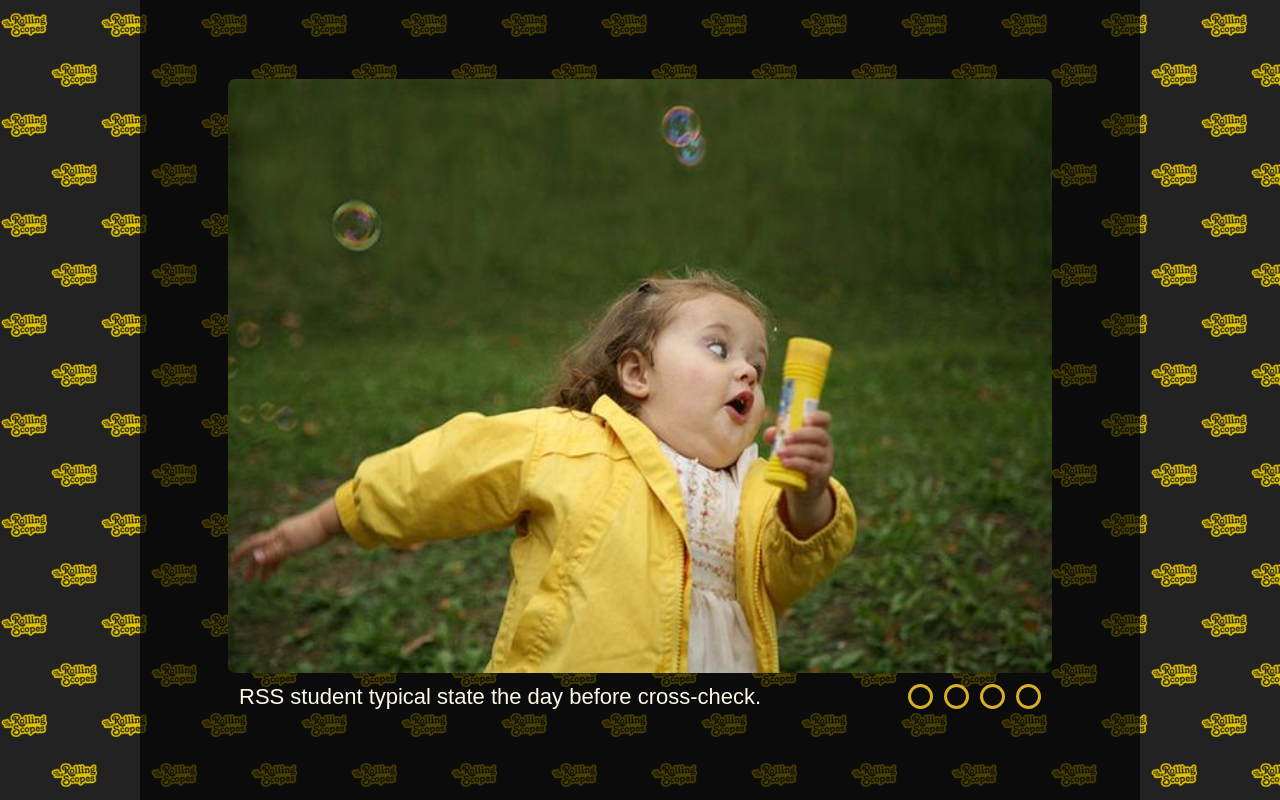
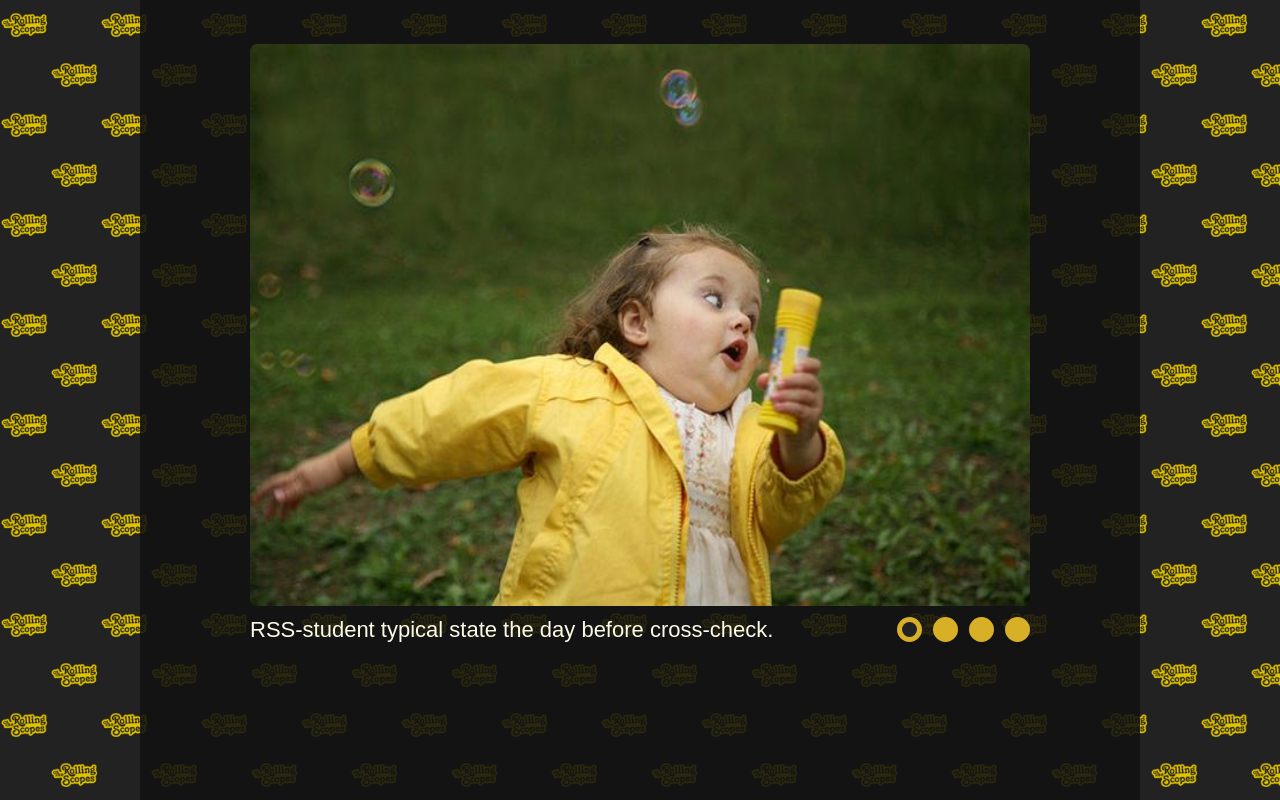
Before and after one commit to jaysuno0/cssMemSlider, a plain HTML site: page cssMemSlider/index.html in a window 1280 px wide. Drawn offline with Linux system fonts and the light colour scheme.

Commit message:
feat: make text change when click controls (Sun May 15 10:55:39 RTZ 2022)

```diff
--- a/cssMemSlider/index.html
+++ b/cssMemSlider/index.html
@@ -9,7 +9,7 @@
 </head>
 <body>
   <div class="container">
-    <input id="control-1" class="control" type="radio" name="gallery-controller">
+    <input id="control-1" class="control" type="radio" name="gallery-controller" checked>
     <input id="control-2" class="control" type="radio" name="gallery-controller">
     <input id="control-3" class="control" type="radio" name="gallery-controller">
     <input id="control-4" class="control" type="radio" name="gallery-controller">
@@ -19,17 +19,22 @@
         <img class="gallery__image" src="img/deadline.jpg" alt="running girl meme image">
       </div>
       <div class="gallery__image-wrapper">
-        <img class="gallery__image" src="img/error.jpg" alt="crying peter parker meme imgage">
+        <img class="gallery__image" src="img/student1.jpg" alt="crying face image">
       </div>
       <div class="gallery__image-wrapper">
         <img class="gallery__image" src="img/rs.jpg" alt="sponge bob weak vs strong meme image">
       </div>
       <div class="gallery__image-wrapper">
-        <img class="gallery__image" src="img/student1.jpg" alt="crying face image">
+        <img class="gallery__image" src="img/auto-test.jpg" alt="crying peter parker meme imgage">
       </div>
     </div>
 
-    <p class="text">RSS student typical state the day before cross-check.</p>
+    <div class="text-wrapper">
+      <p id="text-1" class="text">RSS-student typical state the day before cross-check.</p>
+      <p id="text-2" class="text">When you first get to know who is student1.</p>
+      <p id="text-3" class="text">Programmers after frontend course vs programmers after RSS frontend course.</p>
+      <p id="text-4" class="text">When you get 100% for auto-test.</p>
+    </div>
   </div>
 </body>
 </html>
--- a/cssMemSlider/style.css
+++ b/cssMemSlider/style.css
@@ -4,13 +4,18 @@
   --border-large: 6px solid var(--accent);
 
   --padding-standard: 0.5rem;
+  --padding-large: 1rem;
   --control-size: 25px;
 
   --dark-gray: #222;
-  --dark-transparent: #000a;
+  --dark-transparent: #111d;
   --white: #fff;
   --accent: #d8b028;
   --text-color: #fdf9e7;
+
+  --transition-standard: 300ms;
+  --transition-large: 1100ms;
+  --transition-large-extra: 1600ms;
 }
 
 * {
@@ -32,16 +37,15 @@ body {
 
 .container {
   display: flex;
-  align-content: center;
-  align-items: center;
-  justify-content: flex-end;
+  align-content: flex-start;
   flex-wrap: wrap;
   max-width: 1000px;
 
   width: 100%;
+  height: auto;
   min-height: 100vh;
   margin: 0 auto;
-  padding: var(--padding-standard) 4rem;
+  padding: 2rem 4rem;
 
   background: var(--dark-transparent);
 }
@@ -50,30 +54,35 @@ body {
 .gallery {
   display: flex;
   margin: 0 auto;
-  width: var(--gallery-width);
+  margin-bottom: var(--padding-standard);
   overflow: hidden;
 }
 .gallery__image-wrapper {
   width: 100%;
+  padding: 0 var(--padding-large);
   min-width: 100%;
 
   display: flex;
   justify-content: center;
-  height: auto;
 
-  transition: 1s;
+  transition: var(--transition-large);
 }
 .gallery__image{
-  max-width: 100%;
+  width: 100%;
   border-radius: var(--border-radius);
 }
 
 
 /* TEXT */
+.text-wrapper {
+  display: inline-block;
+  width: 75%;
+  padding-left: var(--padding-large);
+  margin-right: auto;
+}
 .text {
-  display: inline-block;
-  margin-right: auto;
-  padding: var(--padding-standard);
+  display: none;
+  transition: var(--transition-large);
 }
 
 
@@ -86,23 +95,33 @@ body {
 
   width: var(--control-size);
   height: var(--control-size);
-  margin-right: var(--padding-standard);
+  margin-left: var(--padding-standard);
+
   cursor: pointer;
+  transition: var(--transition-standard);
 
   /* custom styling */
   appearance: none;
   border-radius: 50%;
   border: var(--border-standard);
+  background-color: var(--accent);
+}
+.control:hover {
+  background-color: var(--text-color);
+  border-color: var(--text-color);
+}
+.control:last-of-type {
+  margin-right: var(--padding-large);
 }
 
 .control:checked::after {
-  width: 70%;
-  height: 70%;
+  width: calc(var(--control-size) * 0.6);
+  height: calc(var(--control-size) * 0.6);
   content: '';
 
   border-radius: 50%;
 
-  background-color: var(--text-color);
+  background-color: var(--dark-gray);
 }
 
 #control-2:checked ~ .gallery .gallery__image-wrapper {
@@ -116,3 +135,32 @@ body {
 #control-4:checked ~ .gallery .gallery__image-wrapper {
   transform: translateX(-300%);
 }
+
+#control-1:checked ~ .text-wrapper #text-1 {
+  display: block;
+  animation: appear var(--transition-large-extra);
+}
+
+#control-2:checked ~ .text-wrapper #text-2 {
+  display: block;
+  animation: appear var(--transition-large-extra);
+}
+
+#control-3:checked ~ .text-wrapper #text-3 {
+  display: block;
+  animation: appear var(--transition-large-extra);
+}
+
+#control-4:checked ~ .text-wrapper #text-4 {
+  display: block;
+  animation: appear var(--transition-large-extra);
+}
+
+
+@keyframes appear {
+  from {
+    color: transparent;
+  } to {
+    color: inherit;
+  }
+}
```
Also changed, not shown: cssMemSlider/img/auto-test.jpg (renamed from cssMemSlider/img/error.jpg).
